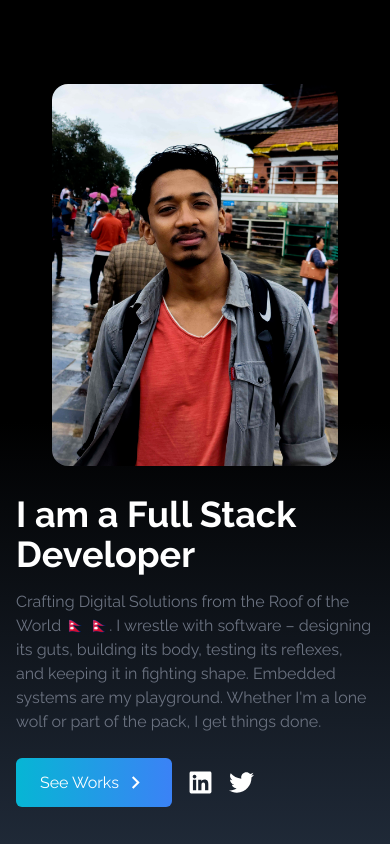
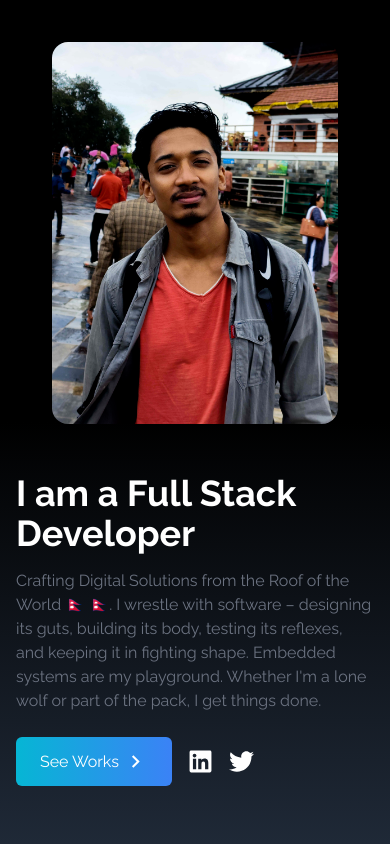
Before and after one commit to ranjanydv/react-portfolio, a React (Vite) app: page / in a window 390 px wide. Built offline with nearby package versions, Linux system fonts and the light colour scheme.

Commit message:
style: adjust padding in Home component for improved layout

```diff
--- a/src/components/Home.jsx
+++ b/src/components/Home.jsx
@@ -4,10 +4,11 @@ import heroImage from "../assets/heroImage.png";
 
 const Home = () => {
 	const heroText = `Crafting Digital Solutions from the Roof of the World 🇳🇵 🇳🇵. I wrestle with software – designing its guts, building its body, testing its reflexes, and keeping it in fighting shape. Embedded systems are my playground. Whether I'm a lone wolf or part of the pack, I get things done.`
+
 	return (
 		<div
 			name="home"
-			className="bg-gradient-to-b from-black via-black to-gray-800 pt-[10vh] w-full h-screen min-h-[100dvh]"
+			className="bg-gradient-to-b from-black via-black to-gray-800 pt-[5vh] md:pt-[10vh] w-full max-w-screen h-screen max-h-screen"
 		>
 			<div className="flex md:flex-row flex-col-reverse justify-center items-center mx-auto px-4 max-w-screen-lg h-full">
 				<div className="flex flex-col justify-center h-full">
```
